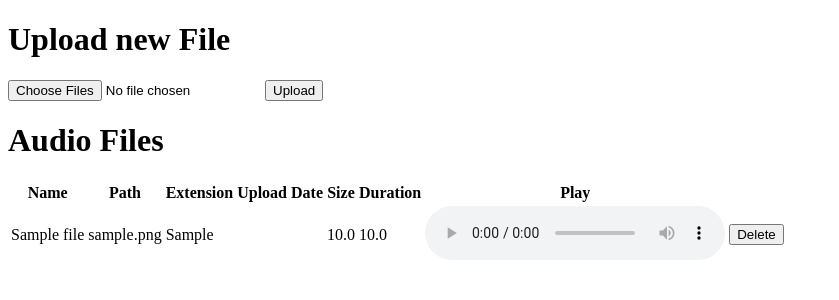
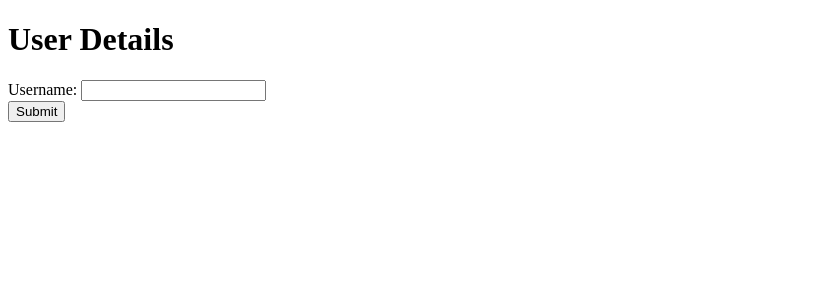
Before and after one commit to akashpambhar/threewaystudio-task, a Flask app: page / in a window 1280 px wide. Shown: the top 300 px of the page, without its empty margins (0-839 px from the left). Run offline with Flask 3, Linux system fonts and the light colour scheme; tables that the repository leaves empty hold one stand-in row (values such as "Sample post").

Commit message:
add user based file storage

```diff
--- a/main.py
+++ b/main.py
@@ -15,7 +15,11 @@
 
 db = SQLAlchemy(app)
 
+username = ""
+
 class AudioFile(db.Model):
+    """Database model for storing audio file information."""
+
     id = db.Column(db.Integer, primary_key=True, autoincrement=True)
     name = db.Column(db.String(100), nullable=False)
     size = db.Column(db.Float, nullable=False)
@@ -23,23 +27,59 @@
     extension = db.Column(db.String(50))
     duration = db.Column(db.Float, nullable=False)
     path = db.Column(db.String(300), nullable=False)
+    username = db.Column(db.String(100), nullable=False)
 
-    def __init__(self, name, size, upload_date, extension, duration, path):
+    def __init__(self, name, size, upload_date, extension, duration, path, username):
         self.name = name
         self.size = size
         self.upload_date = upload_date
         self.extension = extension
         self.duration = duration
         self.path = path
-
+        self.username = username
 
 def determine_file_type(filename):
+    """Determines the file's MIME type using the magic library.
+
+    Args:
+        filename (str): The name of the file to determine the type of.
+
+    Returns:
+        str: The detected MIME type of the file.
+    """
+
     mime = magic.Magic()
     file_type = mime.from_file(filename)
     return file_type
 
-@app.route("/", methods=["POST", "GET"])
+@app.route("/")
+def home():
+    """Renders the user page template."""
+
+    return render_template('user.html')
+
+@app.route("/", methods=["POST"])
+def user_submit():
+    """Handles user submission of the username.
+
+    Returns:
+        redirect: Redirects to the '/files' route.
+    """
+
+    global username
+    username = request.form['username']
+    return redirect("/files")
+
+@app.route("/files", methods=["POST", "GET"])
 def upload():
+    """Handles audio file uploads and interactions with the database.
+
+    Returns:
+        render_template: Renders 'index.html' template with upload status and file list.
+    """
+
+    global username
+
     db.create_all()
     res = ""
     duration_exceeds = False
@@ -56,20 +96,19 @@
 
         res = f'{file_count} uploaded of {len(files)}'
 
-    audio_files = AudioFile.query.all()
-    return render_template("index.html", audio_files=audio_files, duration_exceeds=duration_exceeds, file_count=res)
-
-
-@app.route('/delete_audio/<int:id>', methods=['POST'])
-def delete_audio(id):
-    audio_file = AudioFile.query.get(id)
-    if audio_file:
-        os.remove(audio_file.path)
-        db.session.delete(audio_file)
-        db.session.commit()
-    return redirect("/")
+    audio_files = AudioFile.query.filter_by(username=username).all()
+    return render_template("index.html", audio_files=audio_files, duration_exceeds=duration_exceeds, message=res)
 
 def handle_upload(file):
+    """Handles the upload of an individual audio file.
+
+    Args:
+        file: The uploaded audio file.
+
+    Returns:
+        int: Upload status code: 1 for success, 0 for invalid, -1 for duration exceed.
+    """
+
     if not file:
         return 0
     if file.filename == '':
@@ -98,6 +137,15 @@
     return 1
 
 def check_if_audio(file_path):
+    """Checks if the given file is an audio file based on its MIME type.
+
+    Args:
+        file_path (str): The path to the file to be checked.
+
+    Returns:
+        bool: True if the file is an audio, False otherwise.
+    """
+
     if "Audio" not in determine_file_type(file_path):
         os.remove(file_path)
         print('Not an audio file')
@@ -106,8 +154,19 @@
     return True
 
 def check_duration(file_path, duration):
+    """Checks if the total duration of uploaded audio files exceeds the limit.
+
+    Args:
+        file_path (str): The path to the uploaded audio file.
+        duration (float): The duration of the uploaded audio in minutes.
+
+    Returns:
+        bool: True if the duration is within limit, False if exceeds.
+    """
+
+    global username
     total_duration = db.session.query(
-        func.sum(AudioFile.duration)).scalar()
+        func.sum(AudioFile.duration)).filter_by(username=username).scalar()
     total_duration = total_duration if total_duration else 0
 
     if duration + total_duration > 10:
@@ -118,20 +177,39 @@
     return True
 
 def save_to_database(filename, file_path, extension, duration):
+    """Saves audio file information to the database.
+
+    Args:
+        filename (str): The name of the uploaded audio file.
+        file_path (str): The path to the uploaded audio file.
+        extension (str): The file extension of the uploaded audio.
+        duration (float): The duration of the uploaded audio in minutes.
+    """
+
+    global username
     audio_file = AudioFile(
         filename,
         round(bytes_to_megabytes(os.stat(path=file_path).st_size), 2),
         date.today(),
         extension,
         duration,
-        file_path
+        file_path,
+        username
     )
-
 
     db.session.add(audio_file)
     db.session.commit()
 
 def bytes_to_megabytes(bytes_size):
+    """Converts bytes to megabytes.
+
+    Args:
+        bytes_size (int): Size in bytes.
+
+    Returns:
+        float: Size in megabytes.
+    """
+
     return bytes_size / (1024 ** 2)
 
 if __name__ == "__main__":
--- a/templates/index.html
+++ b/templates/index.html
@@ -1,21 +1,21 @@
 <!DOCTYPE html>
 <html>
   <head>
-    <title>Home Page</title>
+    <title>Files Page</title>
   </head>
   <body>
     <h1>Upload new File</h1>
-    <form method="post" enctype="multipart/form-data">
+    <form method="post" enctype="multipart/form-data" action="/files">
       <input type="file" name="file[]" multiple/>
       <input type="submit" value="Upload" />
     </form>
 
     {% if duration_exceeds == True: %}
-    <h2>Your total time exceeds 10 mins</h2>
+    <h3>Total time exceeds 10 mins</h3>
     {% endif %}
 
-    {% if file_count: %}
-    <h2>{{ file_count }}</h2>
+    {% if message: %}
+    <h3>{{ message }}</h3>
     {% endif %}
 
     <h1>Audio Files</h1>
@@ -34,7 +34,7 @@
             <td>{{ audio.name }}</td>
             <td>{{ audio.path }}</td>
             <td>{{ audio.extension }}</td>
-            <td>{{ audio.upload_at }}</td>
+            <td>{{ audio.upload_date }}</td>
             <td>{{ audio.size }}</td>
             <td>{{ audio.duration }}</td>
             <td>
@@ -43,11 +43,6 @@
                     Your browser does not support the audio element.
                 </audio>
             </td>
-            <td>
-                <form method="post" action="{{ url_for('delete_audio', id=audio.id) }}">
-                    <button type="submit">Delete</button>
-                </form>
-            </td>
         </tr>
         {% endfor %}
     </table>
--- /dev/null
+++ b/templates/user.html
@@ -0,0 +1,15 @@
+<!DOCTYPE html>
+<html>
+  <head>
+    <title>Index Page</title>
+  </head>
+  <body>
+    <h1>User Details</h1>
+    <form method="post" action="/">
+      <label for="username">Username:</label>
+      <input type="text" id="username" name="username" required />
+      <br />
+      <input type="submit" value="Submit" />
+    </form>
+  </body>
+</html>
```
